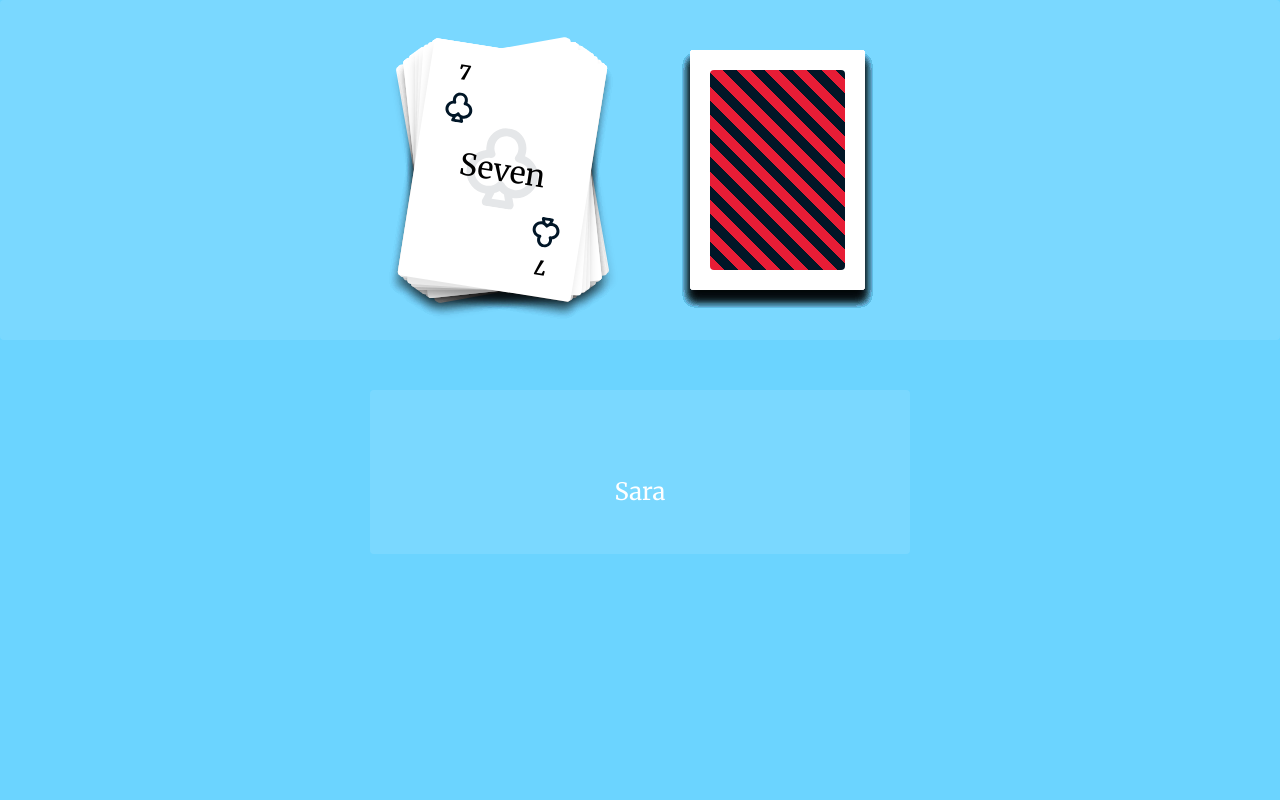
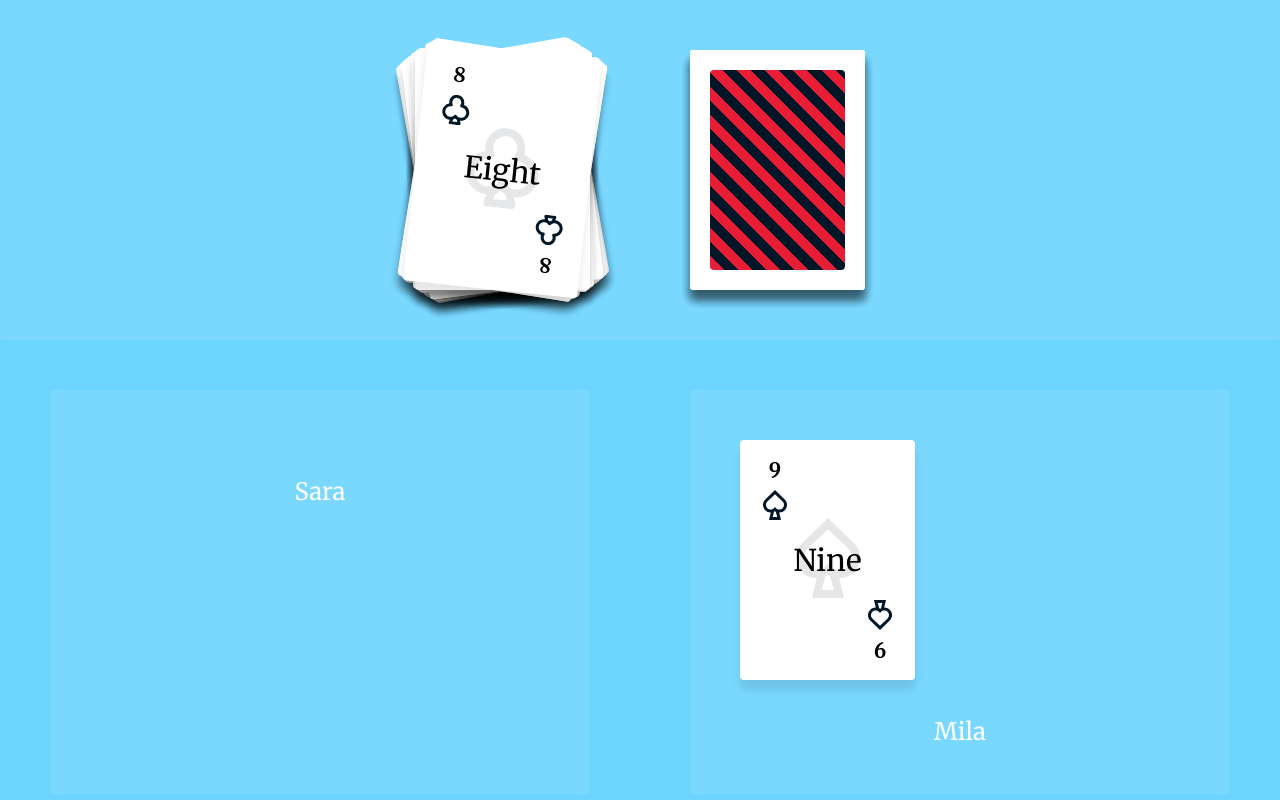
Before and after one commit to dennispassway/mau-mau-game, a Next.js app: page / in a window 1280 px wide. Shown: the top 800 px of the page. Built offline with nearby package versions, Linux system fonts and the light colour scheme.

Commit message:
Last card console.log

```diff
--- a/pages/index.js
+++ b/pages/index.js
@@ -48,7 +48,7 @@ const PlayersContainer = styled.div`
   justify-content: space-around;
 `
 
-const playerAmount = 1
+const playerAmount = 4
 const cardsPerPlayer = 7
 
 export default class Index extends Component {
@@ -124,6 +124,10 @@ export default class Index extends Component {
       this.setState({ deck: shuffledDeck })
     }
 
+    if (player.cards.length === 2) {
+      console.log('Last card for ', player.name)
+    }
+
     this.playCard(player, playableCards[0])
   }
 
```
